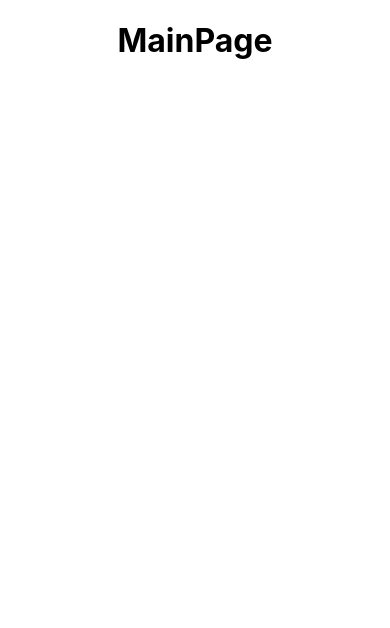
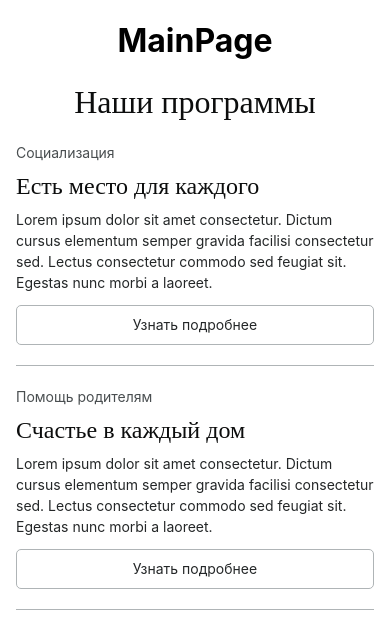
Before and after one commit to Phizick/NKO-project, a React (Create React App) app in the folder frontend/: page / in a window 390 px wide. Shown: the top 628 px of the page. Built offline with nearby package versions, Linux system fonts and the light colour scheme.

Commit message:
feat: add programs component

```diff
--- a/frontend/src/components/App/App.jsx
+++ b/frontend/src/components/App/App.jsx
@@ -1,5 +1,6 @@
 import { Route, Switch } from "react-router-dom";
 import { MainPage } from "../../pages/MainPage/MainPage";
+import Programs from "../Programs/Programs";
 import styleApp from "./App.module.css";
 
 export const App = () => {
@@ -8,6 +9,7 @@ export const App = () => {
       <Switch>
         <Route path="/" exact={true}>
           <MainPage />
+          <Programs />
         </Route>
         <Route path="*">
           <h1>Error Page</h1>
--- /dev/null
+++ b/frontend/src/components/Programs/Programs.jsx
@@ -0,0 +1,87 @@
+import React, { useEffect, useState } from 'react';
+import { Link } from 'react-router-dom';
+import style from './Programs.module.css';
+import picture from '../../images/children-drawing-02.jpg';
+
+function Programs() {
+
+  const [isScreenBig, setIsScreenBig] = useState(true);
+
+	useEffect(() => {
+		window.addEventListener('resize', listenerCallback);
+		return () => {
+			window.removeEventListener('resize', listenerCallback);
+		}
+	}, [])
+
+	useEffect(() => {
+		resizedEnded();
+	}, [])
+
+	let resizeDisplay;
+
+	function listenerCallback() {
+		clearTimeout(resizeDisplay);
+		resizeDisplay = setTimeout(resizedEnded, 500);
+	};
+
+	function resizedEnded() {
+		const width = window.innerWidth;
+		if (width > 840) {
+			setIsScreenBig(true);
+		} else {
+			setIsScreenBig(false);
+		}
+	}
+  return(
+    <>
+      <section className={style.programs}> {isScreenBig ? (
+        <>
+          <h1 className={style.title}>Наши программы</h1>
+          <div className={style.program}>
+            <p className={style.program__topic}>Социализация</p>
+            <h2 className={style.program__title}>Есть место для каждого</h2>
+            <p className={style.program__description}>Lorem ipsum dolor sit amet consectetur. Dictum cursus elementum semper gravida facilisi consectetur sed.
+            Lectus consectetur commodo sed feugiat sit. Egestas nunc morbi a laoreet.</p>
+            <Link to='/events' className={style.program__link}>Узнать подробнее &rarr;</Link>
+          </div>
+          <div className={style.program}>
+            <p className={style.program__topic}>Помощь родителям</p>
+            <h2 className={style.program__title}>Счастье в каждый дом</h2>
+            <p className={style.program__description}>Lorem ipsum dolor sit amet consectetur. Dictum cursus elementum semper gravida facilisi consectetur sed.
+            Lectus consectetur commodo sed feugiat sit. Egestas nunc morbi a laoreet.</p>
+            <Link to='/events' className={style.program__link}>Узнать подробнее &rarr;</Link>
+            <div className={style.square}>
+              <img src={picture} alt='Рисунок детей' className={style.img} />
+            </div>
+          </div>
+        </>
+      ) : (
+        <>
+          <h1 className={style.title}>Наши программы</h1>
+          <div className={style.program}>
+            <p className={style.program__topic}>Социализация</p>
+            <h2 className={style.program__title}>Есть место для каждого</h2>
+            <p className={style.program__description}>Lorem ipsum dolor sit amet consectetur. Dictum cursus elementum semper gravida facilisi consectetur sed.
+            Lectus consectetur commodo sed feugiat sit. Egestas nunc morbi a laoreet.</p>
+            <Link to='/events' className={style.program__link}>
+              <button className={style.program__button}>Узнать подробнее</button>
+            </Link>
+          </div>
+          <div className={style.program}>
+            <p className={style.program__topic}>Помощь родителям</p>
+            <h2 className={style.program__title}>Счастье в каждый дом</h2>
+            <p className={style.program__description}>Lorem ipsum dolor sit amet consectetur. Dictum cursus elementum semper gravida facilisi consectetur sed.
+            Lectus consectetur commodo sed feugiat sit. Egestas nunc morbi a laoreet.</p>
+            <Link to='/events' className={style.program__link}>
+              <button className={style.program__button} type='button'>Узнать подробнее</button>
+            </Link>
+          </div>
+        </>
+      )}
+      </section>
+    </>
+  )
+}
+
+export default Programs;
--- /dev/null
+++ b/frontend/src/components/Programs/Programs.module.css
@@ -0,0 +1,199 @@
+.programs {
+  display: flex;
+  flex-direction: column;
+  margin: 0 104px;
+  padding-bottom: 96px;
+  position: relative;
+}
+
+.title {
+  font-family: 'Sreda';
+  font-style: normal;
+  font-weight: 400;
+  font-size: 32px;
+  line-height: 125%;
+  color: var(--Gradation-700);
+  margin: 0;
+}
+
+.program {
+  display: flex;
+  flex-direction: column;
+  text-align: start;
+  margin: 0;
+  padding-top: 24px;
+  padding-bottom: 24px;
+  border-bottom: 1px solid var(--Gradation-300);
+}
+
+.program__topic {
+  font-family: 'Inter';
+  font-style: normal;
+  font-weight: 400;
+  font-size: 14px;
+  line-height: 150%;
+  color: var(--Gradation-500);
+  margin: 0;
+}
+
+.program__title {
+  font-family: 'Sreda';
+  font-style: normal;
+  font-weight: 400;
+  font-size: 24px;
+  line-height: 125%;
+  color: var(--Gradation-700);
+  margin: 0;
+  padding-top: 8px;
+}
+
+.program__description {
+  font-family: 'Inter';
+  font-style: normal;
+  font-weight: 400;
+  font-size: 14px;
+  line-height: 150%;
+  max-width: 840px;
+  width: 100%;
+  color: var(--Gradation-600);
+  margin: 0;
+  padding-top: 12px;
+  z-index: 100;
+}
+
+.program__link {
+  font-family: 'Inter';
+  font-style: normal;
+  font-weight: 500;
+  font-size: 14px;
+  line-height: 150%;
+  color: var(--Orange-300);
+  padding-top: 16px;
+}
+
+.square {
+  width: 320px;
+  height: 320px;
+  background: #164F64;
+  position: absolute;
+  right: 44px;
+  bottom: 40px;
+  transform: rotate(10deg);
+  border-radius: 5px;
+  z-index: 0;
+}
+
+.img {
+  width: 320px;
+  height: 320px;
+  border-radius: 5px;
+  transform: rotate(5deg);
+  border: 1px solid var(--Cyan-300);
+  z-index: 1;
+}
+
+@media(max-width: 1439px) {
+
+  .program__description{
+    max-width: 750px;
+    width: 100%;
+  }
+}
+
+@media(max-width: 1320px) {
+
+  .program__description{
+    max-width: 600px;
+    width: 100%;
+  }
+}
+
+@media(max-width: 1200px) {
+
+  .program__description{
+    max-width: 550px;
+    width: 100%;
+  }
+
+  .square {
+    width: 270px;
+    height: 270px;
+  }
+
+  .img {
+    width: 270px;
+    height: 270px;
+  }
+}
+
+@media(max-width: 1050px) {
+
+  .program__description{
+    max-width: 450px;
+    width: 100%;
+    padding-top: 8px;
+  }
+
+  .square {
+    width: 250px;
+    height: 250px;
+  }
+
+  .img {
+    width: 250px;
+    height: 250px;
+  }
+}
+
+@media(max-width: 940px) {
+
+  .program__description{
+    max-width: 350px;
+    width: 100%;
+  }
+}
+
+@media(max-width: 840px) {
+
+  .programs {
+    padding-bottom: 64px;
+  }
+
+  .program {
+    padding-top: 20px;
+    padding-bottom: 20px;
+  }
+
+  .program__description{
+    max-width: 630px;
+    width: 100%;
+  }
+
+  .program__link {
+    margin-top: 12px;
+    padding: 0;
+  }
+
+  .program__button {
+    width: 100%;
+    height: 40px;
+    padding: 0;
+    border: 1px solid var(--Gradation-300);
+    border-radius: 5px;
+    background-color: transparent;
+    font-family: 'Inter';
+    font-style: normal;
+    font-weight: 400;
+    font-size: 14px;
+    line-height: 16px;
+    color: var(--Gradation-600);
+    cursor: pointer;
+  }
+}
+
+@media(max-width: 500px) {
+
+  .programs {
+    margin: 0 16px;
+  }
+}
```
Also changed, not shown: frontend/src/images/children-drawing-02.jpg (added).
